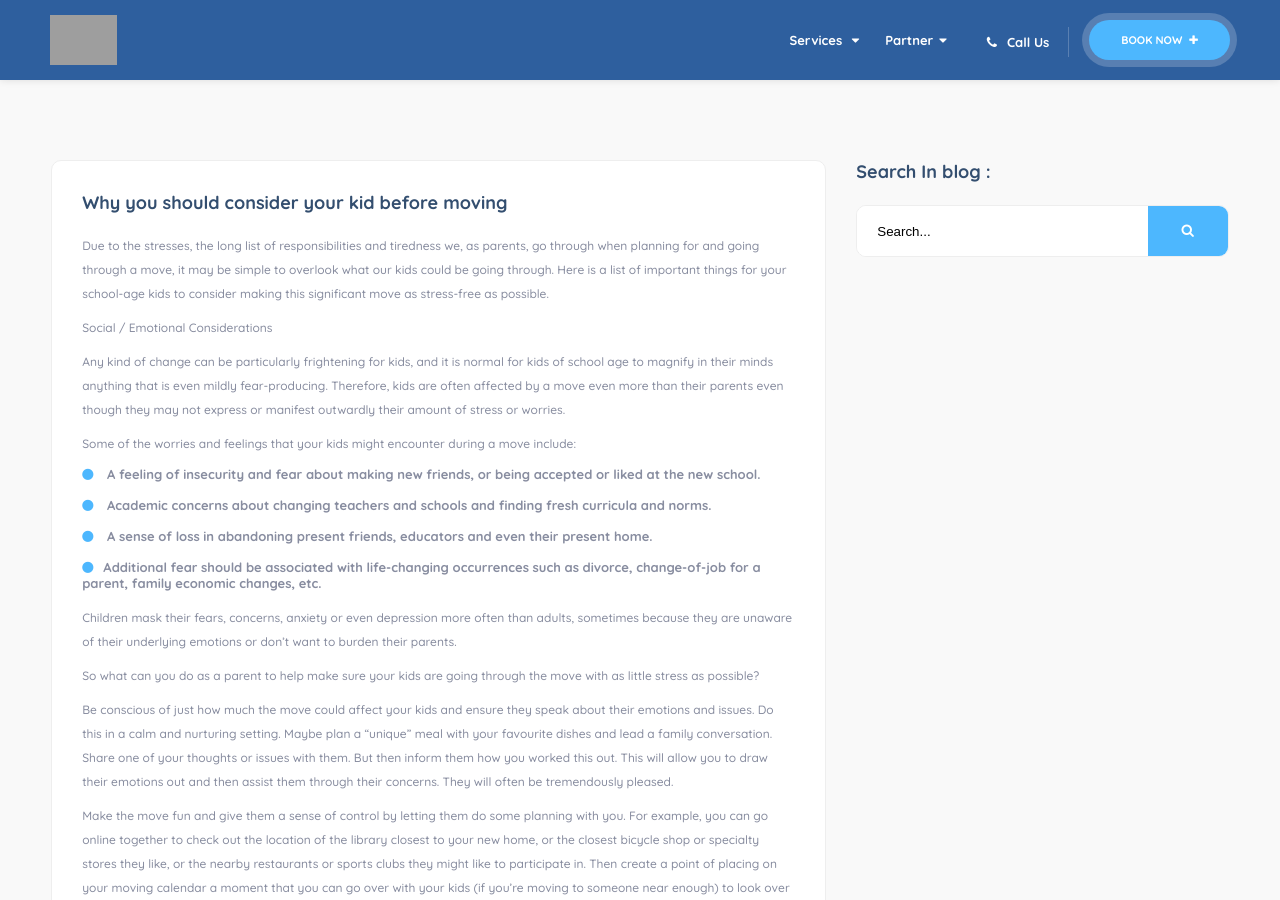
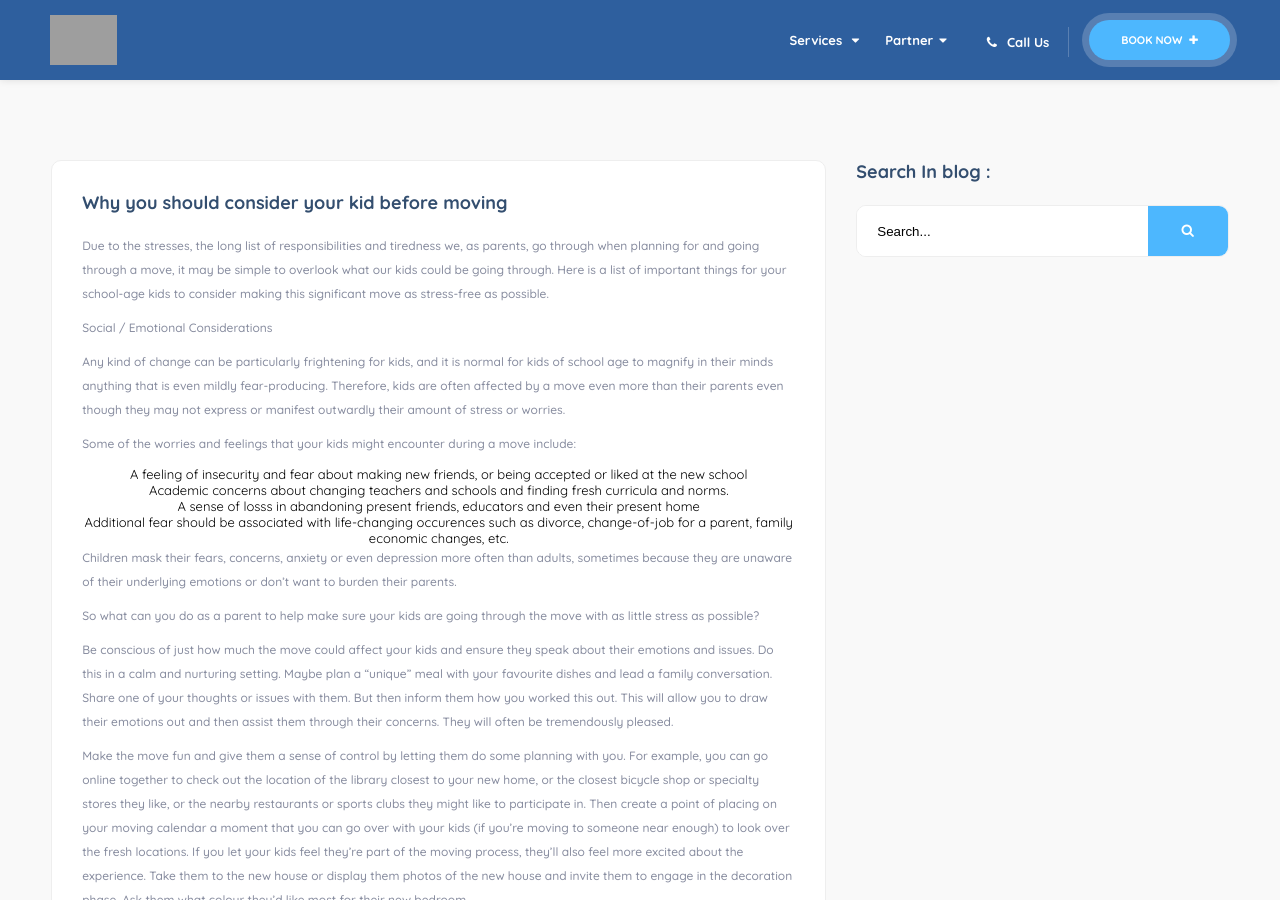
Before and after one commit to movingblog/Final, a Jekyll site: the page built from _posts/2019-07-24-Why-you-should-consider your-kid-before-moving.md, in a window 1280 px wide and 900 px high. Built offline with Jekyll 4.4.1, drawn with Linux system fonts in a browser that asks for light colours; grey boxes are pictures that could not be loaded.

Commit message:
testing an edit in the post content

```diff
--- a/_posts/2019-07-24-Why-you-should-consider your-kid-before-moving.md
+++ b/_posts/2019-07-24-Why-you-should-consider your-kid-before-moving.md
@@ -13,8 +13,12 @@
 Any kind of change can be particularly frightening for kids, and it is normal for kids of school age to magnify in their minds anything that is even mildly fear-producing.  Therefore, kids are often affected by a move even more than their parents even though they may not express or manifest outwardly their amount of stress or worries.
 
 Some of the worries and feelings that your kids might encounter during a move include:
+* A feeling of insecurity and fear about making new friends, or being accepted or liked at the new school
+* Academic concerns about changing teachers and schools and finding fresh curricula and norms.
+* A sense of losss in abandoning present friends, educators and even their present home
+* Additional fear should be associated with life-changing occurences such as divorce, change-of-job for a parent, family economic changes, etc.
 
-<div class="listing-features fl-wrap">
+<!--<div class="listing-features fl-wrap">
                                                 <ul>
                                                     <li style="width:100%"><i class="fa fa-circle"></i> A feeling of insecurity and fear about making new friends, or being accepted or liked at the new school.</li><br/>
                                                     <li style="width:100%"><i class="fa fa-circle"></i> Academic concerns about changing teachers and schools and finding fresh curricula and norms.</li>
@@ -23,7 +27,7 @@
                                                     <li style="width:100%"><i class="fa fa-circle"></i>Additional fear should be associated with life-changing occurrences such as divorce, change-of-job for a parent, family economic changes, etc.</li>
 
                                                 </ul>
-              </div>
+              </div>-->
 
 
 
```
